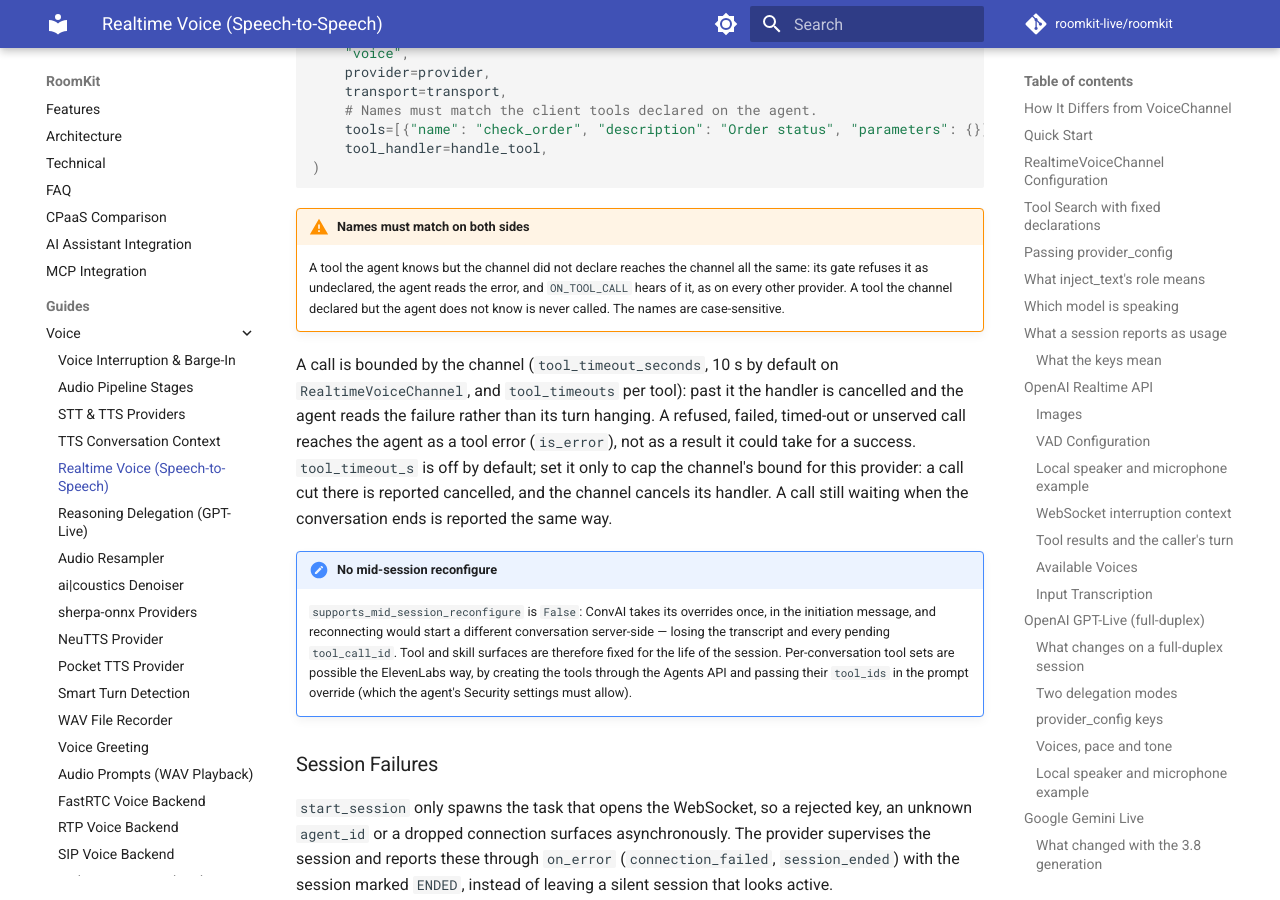
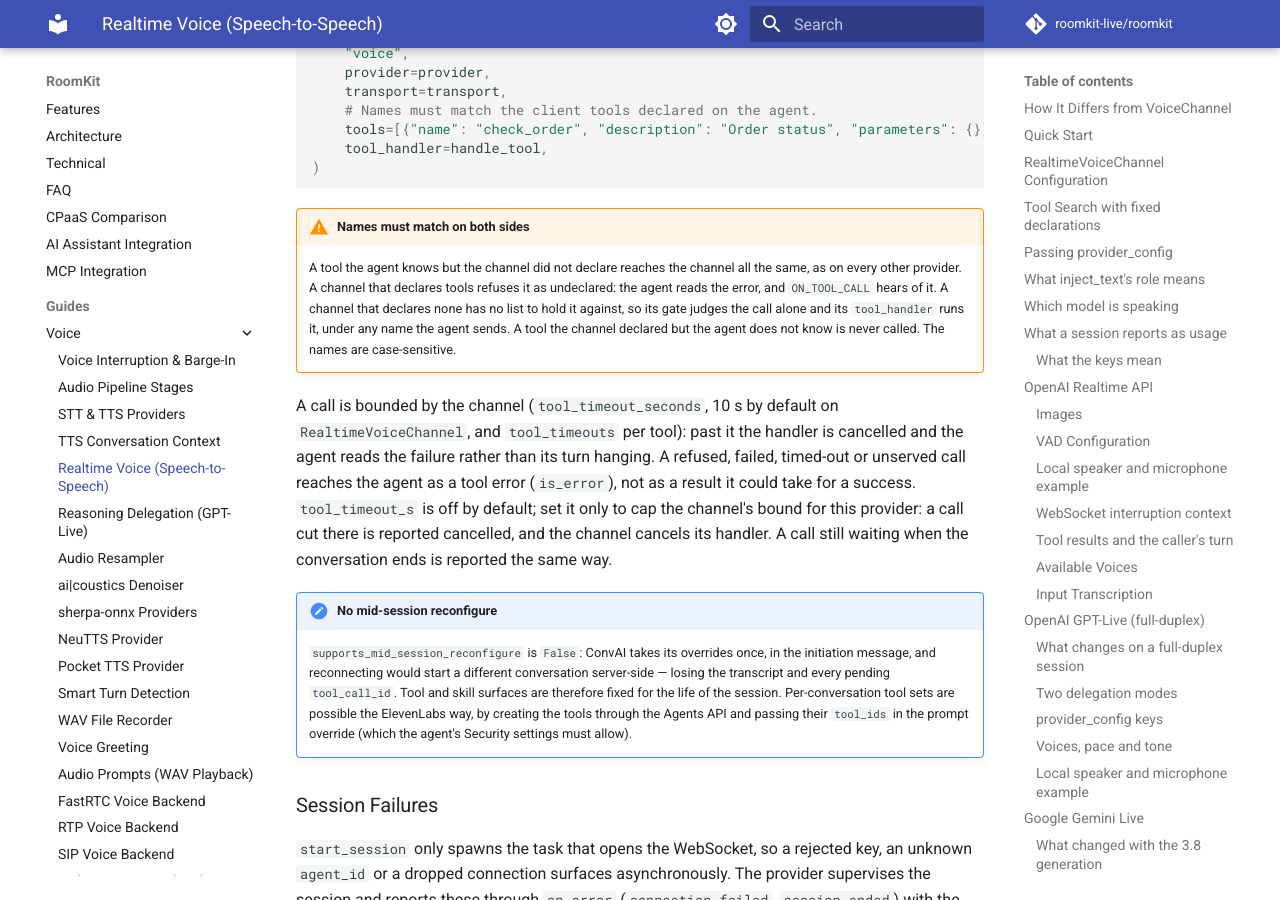
Before and after one commit to roomkit-live/roomkit-docs, an MkDocs documentation site: the page built from docs/guides/realtime-voice-providers.md, in a window 1280 px wide and 900 px high, scrolled down 25687 px. Built offline with MkDocs 1.6.1 and Material for MkDocs 9.7.7, drawn with Linux system fonts in a browser that asks for light colours; comment, search, counter and statistics services are not loaded.

Commit message:
docs(realtime): per review, an ElevenLabs channel that declares no tools runs any name through its handler (RMK-440)

````diff
--- a/docs/guides/realtime-voice-providers.md
+++ b/docs/guides/realtime-voice-providers.md
@@ -1119,7 +1119,7 @@ channel = RealtimeVoiceChannel(
 ```
 
 !!! warning "Names must match on both sides"
-    A tool the agent knows but the channel did not declare reaches the channel all the same: its gate refuses it as undeclared, the agent reads the error, and `ON_TOOL_CALL` hears of it, as on every other provider. A tool the channel declared but the agent does not know is never called. The names are case-sensitive.
+    A tool the agent knows but the channel did not declare reaches the channel all the same, as on every other provider. A channel that declares tools refuses it as undeclared: the agent reads the error, and `ON_TOOL_CALL` hears of it. A channel that declares none has no list to hold it against, so its gate judges the call alone and its `tool_handler` runs it, under any name the agent sends. A tool the channel declared but the agent does not know is never called. The names are case-sensitive.
 
 A call is bounded by the channel (`tool_timeout_seconds`, 10 s by default on `RealtimeVoiceChannel`, and `tool_timeouts` per tool): past it the handler is cancelled and the agent reads the failure rather than its turn hanging. A refused, failed, timed-out or unserved call reaches the agent as a tool error (`is_error`), not as a result it could take for a success. `tool_timeout_s` is off by default; set it only to cap the channel's bound for this provider: a call cut there is reported cancelled, and the channel cancels its handler. A call still waiting when the conversation ends is reported the same way.
 
````
